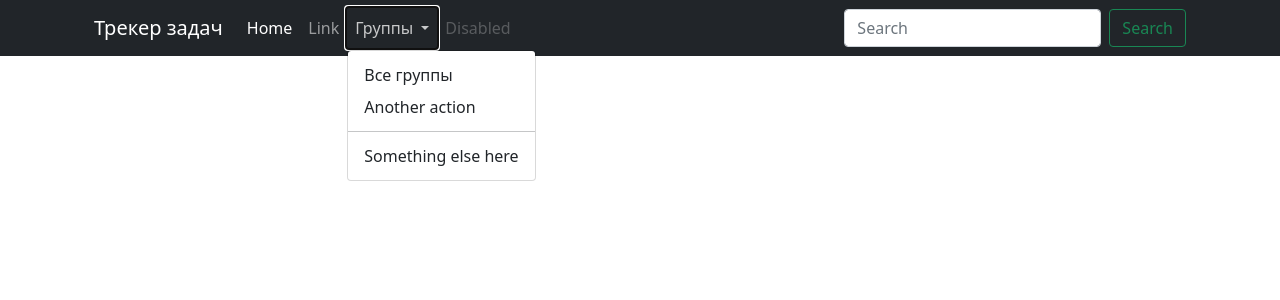
After one commit to Curse89/symfony_task_manager, a Symfony app: template templates/public/base.html.twig in a window 1280 px wide, after a click on "Группы". The commit adds this page. Shown: the top 300 px of the page. Run offline with Twig, Linux system fonts and the light colour scheme; the template is opened without the code that fills it, so the values that code supplies are empty; some libraries are stand-ins or nearby versions.

Commit message:
Шаблоны: бутстрап + шапка v0.1

```diff
--- /dev/null
+++ b/templates/public/_header.html.twig
@@ -0,0 +1,40 @@
+<div class="container-fluid bg-dark">
+    <div class="container-lg">
+        <nav class="navbar navbar-expand-lg navbar-dark bg-dark">
+            <div class="container-fluid">
+                <a class="navbar-brand" href="#">Трекер задач</a>
+                <button class="navbar-toggler" type="button" data-bs-toggle="collapse" data-bs-target="#navbarSupportedContent" aria-controls="navbarSupportedContent" aria-expanded="false" aria-label="Toggle navigation">
+                    <span class="navbar-toggler-icon"></span>
+                </button>
+                <div class="collapse navbar-collapse" id="navbarSupportedContent">
+                    <ul class="navbar-nav me-auto mb-2 mb-lg-0">
+                        <li class="nav-item">
+                            <a class="nav-link active" aria-current="page" href="#">Home</a>
+                        </li>
+                        <li class="nav-item">
+                            <a class="nav-link" href="#">Link</a>
+                        </li>
+                        <li class="nav-item dropdown">
+                            <a class="nav-link dropdown-toggle" href="#" id="navbarDropdown" role="button" data-bs-toggle="dropdown" aria-expanded="false">
+                                Группы
+                            </a>
+                            <ul class="dropdown-menu" aria-labelledby="navbarDropdown">
+                                <li><a class="dropdown-item" href="{{ path('group_index') }}">Все группы</a></li>
+                                <li><a class="dropdown-item" href="#">Another action</a></li>
+                                <li><hr class="dropdown-divider"></li>
+                                <li><a class="dropdown-item" href="#">Something else here</a></li>
+                            </ul>
+                        </li>
+                        <li class="nav-item">
+                            <a class="nav-link disabled" href="#" tabindex="-1" aria-disabled="true">Disabled</a>
+                        </li>
+                    </ul>
+                    <form class="d-flex">
+                        <input class="form-control me-2" type="search" placeholder="Search" aria-label="Search">
+                        <button class="btn btn-outline-success" type="submit">Search</button>
+                    </form>
+                </div>
+            </div>
+        </nav>
+    </div>
+</div>
--- a/templates/base.html.twig
+++ b/templates/public/base.html.twig
@@ -9,13 +9,16 @@
             <link rel="stylesheet" href="{{ asset('assets/view/bootstrap/css/bootstrap.min.css') }}">
             <link rel="stylesheet" href="{{ asset('assets/view/css/main.css') }}">
         {% endblock %}
+    </head>
+    <header>
+        {{ include('public/_header.html.twig') }}
+    </header>
+    <body>
+        {% block body %}{% endblock %}
 
         {% block javascripts %}
-            <script src="{{ asset('assets/view/bootstrap/js/bootstrap.min.js') }}"></script>
+            <script src="{{ asset('assets/view/bootstrap/js/bootstrap.bundle.js') }}"></script>
             <script src="{{ asset('assets/view/js/main.js') }}"></script>
         {% endblock %}
-    </head>
-    <body>
-        {% block body %}{% endblock %}
     </body>
 </html>
```
Also changed, not shown: templates/group/index.html.twig (deleted, +0 -20 lines), templates/public/group/index.html.twig (added, +16 -0 lines).
